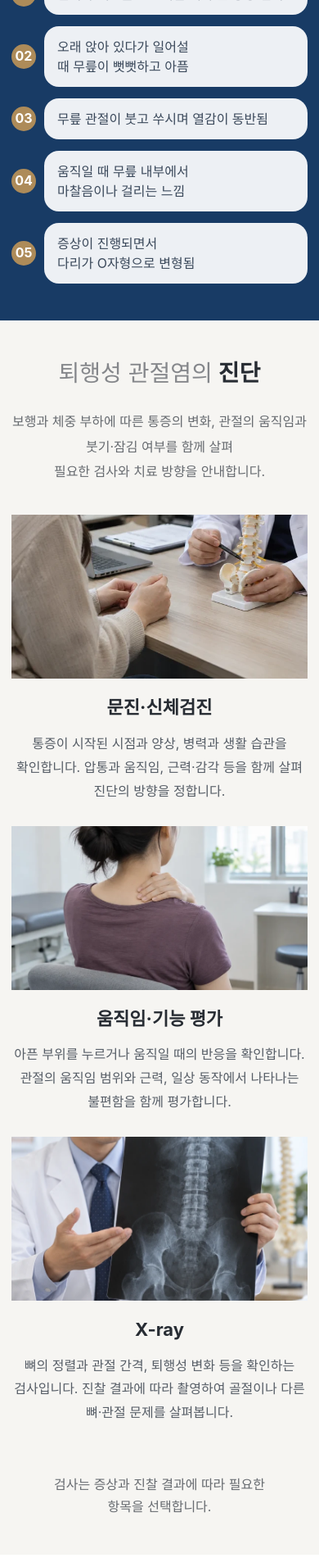
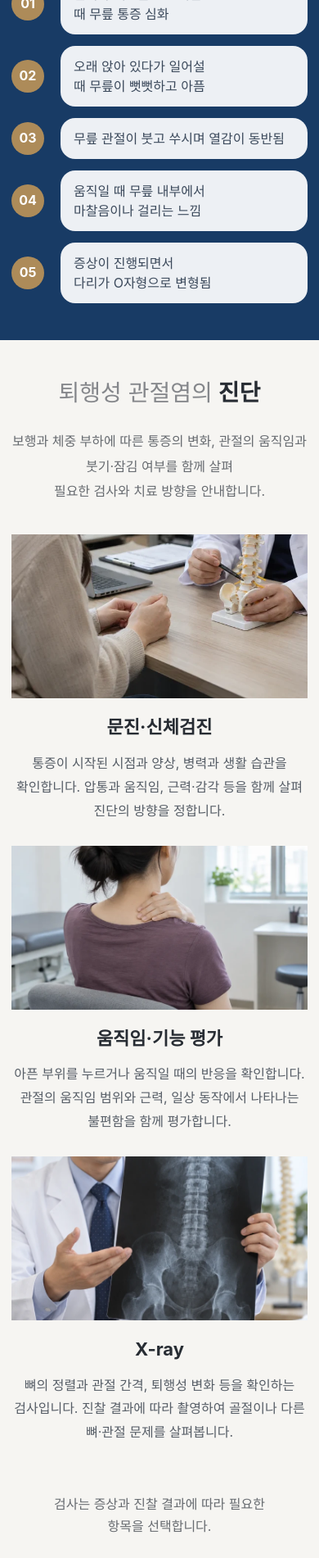
Before and after one commit to Wonho0526/yeouido_gitongchan, a PHP site: page /sub/knee.html in a window 390 px wide. Shown: the part 3002-4903 px from the top of the page at 82% size. Run offline with PHP 8.4, Linux system fonts and the light colour scheme; some web fonts are replaced.

Commit message:
Adjust mobile symptom spacing and number badge size

```diff
--- a/css/conditions.css
+++ b/css/conditions.css
@@ -616,13 +616,13 @@
     }
 
     .condition-symptoms li {
-        grid-template-columns: 30px 1fr;
-        gap: 10px;
+        grid-template-columns: 40px 1fr;
+        gap: 20px;
     }
 
     .condition-symptoms li>span {
-        width: 30px;
-        height: 30px;
+        width: 40px;
+        height: 40px;
     }
 
     .condition-symptoms li p {
```
